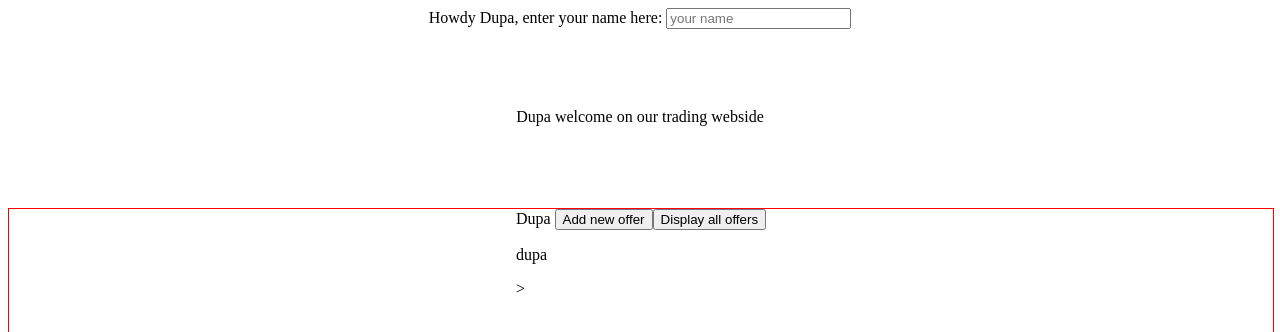
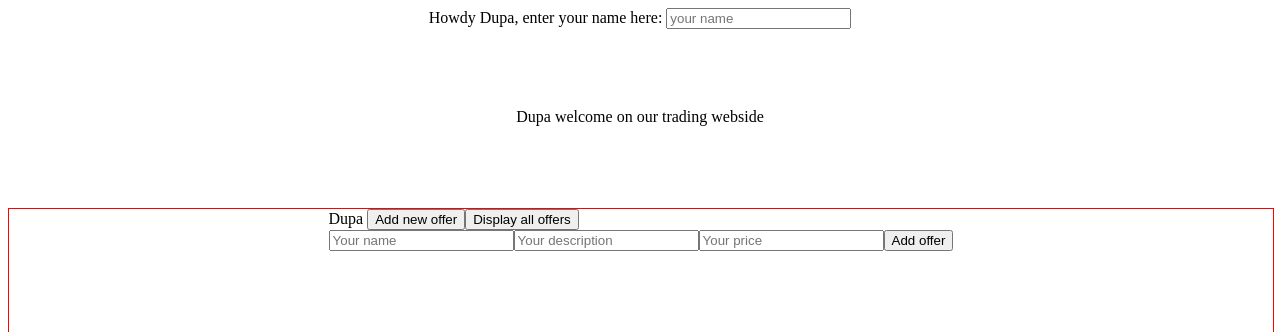
Before and after one commit to oDs1337/routing-navigation, an Angular app: page /add-new-offer in a window 1280 px wide. Shown: the top 332 px of the page. Built offline with nearby package versions, Linux system fonts and the light colour scheme.

Commit message:
Added working submit button with data from textfields to add new offer

```diff
--- a/src/app/add-new-offer/add-new-offer.component.html
+++ b/src/app/add-new-offer/add-new-offer.component.html
@@ -1 +1,6 @@
-<p>dupa</p>>
+<form>
+  <input type="text" id="name" #nameInput (keyup)="inputName(nameInput.value)" placeholder="Your name">
+  <input type="text" id="description" #descriptionInput (keyup)="inputDescription(descriptionInput.value)" placeholder="Your description">
+  <input type="text" id="price" #priceInput (keyup)="inputPrice(priceInput.value)" placeholder="Your price">
+    <input type="button" id="addOffer" (click)="addOfferPressed()" value="Add offer">
+</form>
--- a/src/app/add-new-offer/add-new-offer.component.ts
+++ b/src/app/add-new-offer/add-new-offer.component.ts
@@ -1,6 +1,5 @@
 import { Offer } from './../offer';
 import { Component, OnInit } from '@angular/core';
-import { FormBuilder, Validators , FormGroup} from '@angular/forms';
 
 
 @Component({
@@ -10,10 +9,27 @@ import { FormBuilder, Validators , FormGroup} from '@angular/forms';
 })
 export class AddNewOfferComponent implements OnInit {
 
+  name: string = "";
+  description: string = "";
+  price: string = "";
+
   newOfferForm: any;
 
-  constructor() { }
+  constructor() {}
 
   ngOnInit(): void {
   }
+
+  inputName(value: string){
+    this.name = value;
+  }
+  inputDescription(value: string){
+    this.description = value;
+  }
+  inputPrice(value: string){
+    this.price = value;
+  }
+  addOfferPressed(){
+    console.log(`${this.name} ${this.description} ${this.price}`);
+  }
 }
--- a/src/app/display-all-offers/display-all-offers.component.html
+++ b/src/app/display-all-offers/display-all-offers.component.html
@@ -1,5 +1,3 @@
-<!-- <div *ngFor="let offer of offerList">
+<div *ngFor="let offer of offerList">
   {{offer.name}} {{offer.description}} {{offer.price}}
-</div> -->
-
-dupa
+</div>
```
